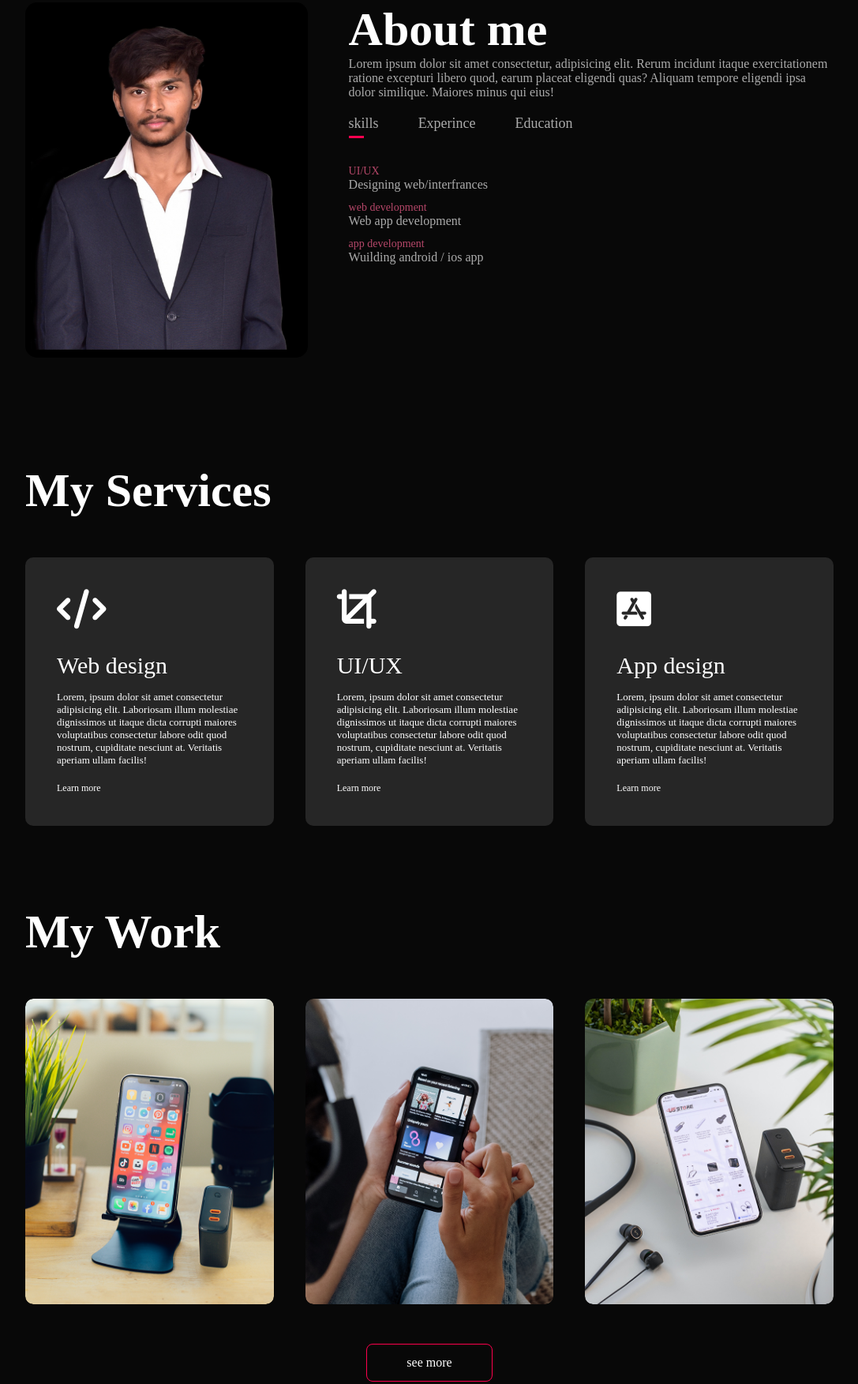
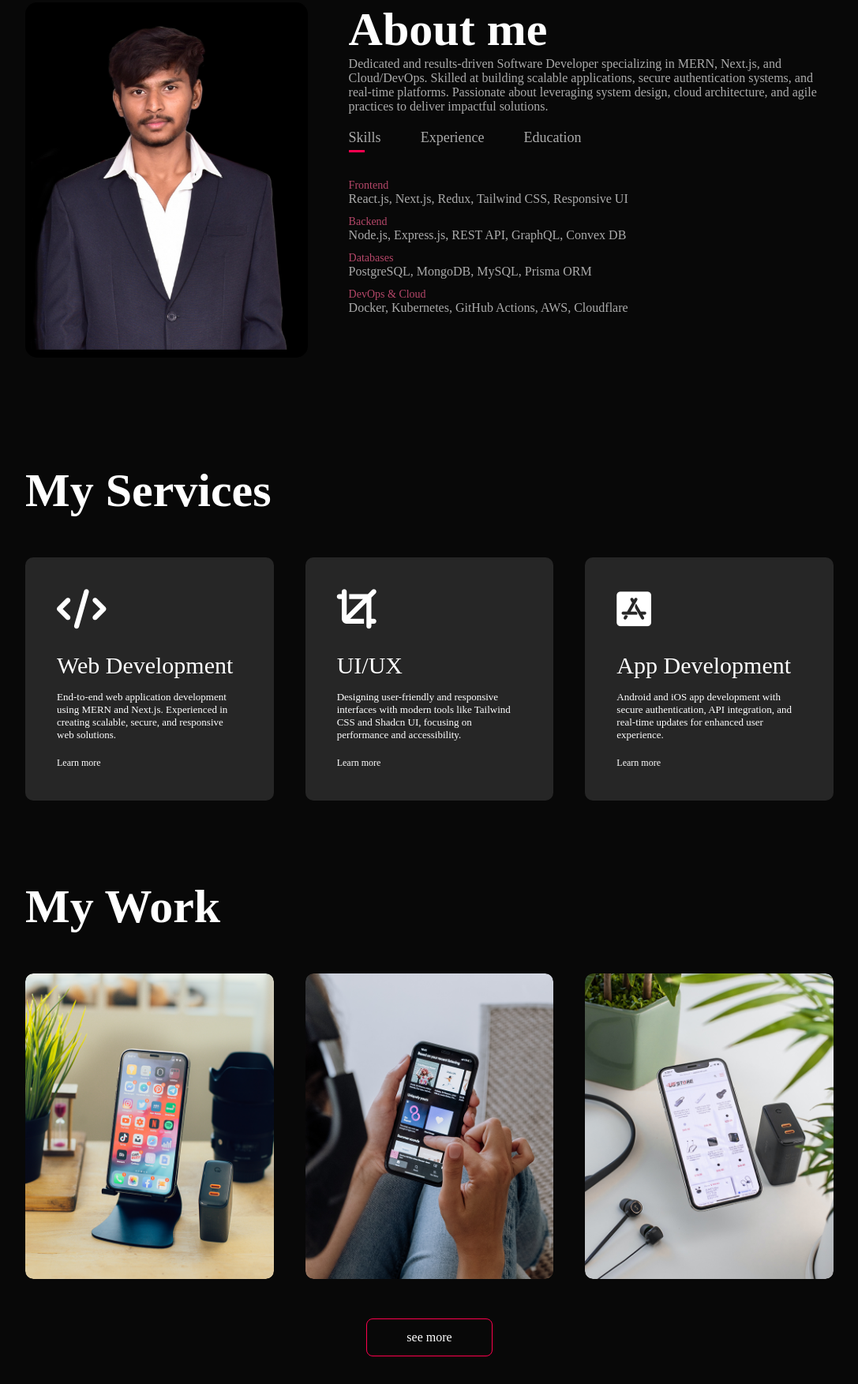
Before and after one commit to somuraj07/old-portfolio-page, a plain HTML site: page personal-portfolio/index.html in a window 1280 px wide. Shown: the part 887-2640 px from the top of the page at 79% size, without its empty margins (96-1183 px from the left). Drawn offline with Linux system fonts and the light colour scheme.

Commit message:
Update index.html

```diff
--- a/personal-portfolio/index.html
+++ b/personal-portfolio/index.html
@@ -25,11 +25,12 @@
                 <i class="fa-solid fa-bars" onclick="openmenu()"></i>
             </nav>
             <div class="header-text">
-                <p>Full stack developer</p>
-                <h1>Hi, I'm <span>Soma Sankar</span><br>Somu from puttaparthi</h1>
+                <p>Full Stack Developer | Backend Engineer</p>
+                <h1>Hi, I'm <span>Soma Sankar</span><br>Somu from Puttaparthi</h1>
             </div>
         </div>
     </div>
+
     <div id="about">
         <div class="container">
             <div class="row">
@@ -38,74 +39,74 @@
                 </div>
                 <div class="col2">
                     <h1 class="sub-tittle">About me</h1>
-                    <P>Lorem ipsum dolor sit amet consectetur, adipisicing elit. Rerum incidunt itaque exercitationem
-                        ratione excepturi libero quod, earum placeat eligendi quas? Aliquam tempore eligendi ipsa dolor
-                        similique. Maiores minus qui eius!</P>
+                    <p>Dedicated and results-driven Software Developer specializing in MERN, Next.js, and Cloud/DevOps.
+                        Skilled at building scalable applications, secure authentication systems, and real-time
+                        platforms. Passionate about leveraging system design, cloud architecture, and agile practices to
+                        deliver impactful solutions.</p>
                     <div class="tab-tittle">
-                        <P class="tab-link active-link" onclick="opentab('skills')">skills </P>
-                        <P class="tab-link" onclick="opentab('Experince')">Experince </P>
-                        <P class="tab-link" onclick="opentab('Education')">Education</P>
+                        <p class="tab-link active-link" onclick="opentab('skills')">Skills</p>
+                        <p class="tab-link" onclick="opentab('Experince')">Experience</p>
+                        <p class="tab-link" onclick="opentab('Education')">Education</p>
                     </div>
                     <div class="tab-contents active-tab" id="skills">
                         <ul>
-                            <li><span>UI/UX</span><br>Designing web/interfrances</li>
-                            <li><span>web development </span><br>Web app development</li>
-                            <li><span>app development</span><br>Wuilding android / ios app</li>
+                            <li><span>Frontend</span><br>React.js, Next.js, Redux, Tailwind CSS, Responsive UI</li>
+                            <li><span>Backend</span><br>Node.js, Express.js, REST API, GraphQL, Convex DB</li>
+                            <li><span>Databases</span><br>PostgreSQL, MongoDB, MySQL, Prisma ORM</li>
+                            <li><span>DevOps & Cloud</span><br>Docker, Kubernetes, GitHub Actions, AWS, Cloudflare</li>
                         </ul>
                     </div>
                     <div class="tab-contents" id="Experince">
                         <ul>
-                            <li><span>Sept 2022 - Present</span><br>I'm purshing college</li>
-                            <li><span>Sept- Nov 2023 </span><br>Intern: AICTE Google Virtual Internship supported by
-                                India Edu Program (NEAT): Google
-                                for Developers </li>
-
+                            <li><span>2023 – Present</span><br>Software Developer – Real-Time College Projects (MERN +
+                                Next.js apps, Outpass Automation, Blood Donor System)</li>
+                            <li><span>Sept – Nov 2023</span><br>Android Developer Intern – AICTE Google (NEAT)</li>
+                            <li><span>Jan – Dec 2023</span><br>Data Science Intern – Dizer Solutions</li>
                         </ul>
                     </div>
                     <div class="tab-contents" id="Education">
                         <ul>
-                            <li>Sept 2022 - Present<span></span><br>Bachelors of Technology in Electronics and
-                                Communications Engineering</li>
-                            <li><span>2020-2022</span><br>Intermediate (+2)- MPC: 80% </li>
-                            <li><span>2020</span><br>AP SSC (10th): 95% </li>
+                            <li><span>2022 – 2026</span><br>B.Tech in Electronics & Communication Engineering –
+                                Sanskrithi School of Engineering, JNTUA</li>
+                            <li><span>2020 – 2022</span><br>Intermediate (+2) MPC – 80%</li>
+                            <li><span>2020</span><br>AP SSC (10th) – 95%</li>
                         </ul>
                     </div>
                 </div>
             </div>
         </div>
     </div>
-    <!----servies-->
+
+    <!----services-->
     <div id="services">
         <div class="container">
             <h1 class="sub-tittle">My Services</h1>
             <div class="services-list">
                 <div>
                     <i class="fa-solid fa-code"></i>
-                    <H2>Web design</H2>
-                    <P>Lorem, ipsum dolor sit amet consectetur adipisicing elit. Laboriosam illum molestiae dignissimos
-                        ut itaque dicta corrupti maiores voluptatibus consectetur labore odit quod nostrum, cupiditate
-                        nesciunt at. Veritatis aperiam ullam facilis!</P>
+                    <h2>Web Development</h2>
+                    <p>End-to-end web application development using MERN and Next.js.
+                        Experienced in creating scalable, secure, and responsive web solutions.</p>
                     <a href="#">Learn more</a>
                 </div>
                 <div>
                     <i class="fa-solid fa-crop"></i>
-                    <H2>UI/UX</H2>
-                    <P>Lorem, ipsum dolor sit amet consectetur adipisicing elit. Laboriosam illum molestiae dignissimos
-                        ut itaque dicta corrupti maiores voluptatibus consectetur labore odit quod nostrum, cupiditate
-                        nesciunt at. Veritatis aperiam ullam facilis!</P>
+                    <h2>UI/UX</h2>
+                    <p>Designing user-friendly and responsive interfaces with modern tools like Tailwind CSS and Shadcn
+                        UI, focusing on performance and accessibility.</p>
                     <a href="#">Learn more</a>
                 </div>
                 <div>
                     <i class="fa-brands fa-app-store-ios"></i>
-                    <H2>App design</H2>
-                    <P>Lorem, ipsum dolor sit amet consectetur adipisicing elit. Laboriosam illum molestiae dignissimos
-                        ut itaque dicta corrupti maiores voluptatibus consectetur labore odit quod nostrum, cupiditate
-                        nesciunt at. Veritatis aperiam ullam facilis!</P>
+                    <h2>App Development</h2>
+                    <p>Android and iOS app development with secure authentication,
+                        API integration, and real-time updates for enhanced user experience.</p>
                     <a href="#">Learn more</a>
                 </div>
             </div>
         </div>
     </div>
+
     <!---------------------portfolio------------------------>
     <div id="portfolio">
         <div class="container">
@@ -114,27 +115,27 @@
                 <div class="work">
                     <img src="images/work-1.png">
                     <div class="layer">
-                        <h3>social media app</h3>
-                        <P>The app contents you to the talented people around the world.
-                            owload it from play store.</P>
+                        <h3>HostelGuard – Smart Leave Management</h3>
+                        <p>Digitized hostel leave approvals for 200+ students, reducing manual work by 60%.
+                            Integrated secure authentication and real-time updates.</p>
                         <a href="#"><i class="fa-solid fa-up-right-from-square"></i></a>
                     </div>
                 </div>
                 <div class="work">
                     <img src="images/work-2.png">
                     <div class="layer">
-                        <h3>Music app</h3>
-                        <P>The app contents you to the talented people around the world.
-                            owload it from play store.</P>
+                        <h3>Blood Management System</h3>
+                        <p>Built donor tracking platform with role-based access and optimized PostgreSQL backend.
+                            Improved efficiency by 40%.</p>
                         <a href="#"><i class="fa-solid fa-up-right-from-square"></i></a>
                     </div>
                 </div>
                 <div class="work">
                     <img src="images/work-3.png">
                     <div class="layer">
-                        <h3>Online shopping app</h3>
-                        <P>The app contents you to the talented people around the world.
-                            owload it from play store.</P>
+                        <h3>AI Video Interview Platform</h3>
+                        <p>Developed real-time interview platform with scheduling, feedback tracking,
+                            and support for 100+ users concurrently.</p>
                         <a href="#"><i class="fa-solid fa-up-right-from-square"></i></a>
                     </div>
                 </div>
@@ -142,22 +143,23 @@
             <a href="#" class="btn">see more</a>
         </div>
     </div>
+
     <!-----------------contact----------------->
     <div id="contact">
         <div class="container">
             <div class="row">
                 <div class="contact-left">
                     <h1 class="sub-tittle">Contact Me</h1>
-                    <P><i class="fa-regular fa-envelope"></i>somasankar33@gmail.com</P>
+                    <p><i class="fa-regular fa-envelope"></i> katikasomasankar@gmail.com</p>
                     <div class="socal-icons">
-                        <a href="">
-                            <i class="fa-brands fa-square-facebook"></i>
+                        <a href="https://github.com/somuraj07" target="_blank">
+                            <i class="fa-brands fa-github"></i>
                         </a>
-                        <a href="">
+                        <a href="https://www.linkedin.com/in/somuraj07" target="_blank">
+                            <i class="fa-brands fa-linkedin"></i>
+                        </a>
+                        <a href="https://www.instagram.com/" target="_blank">
                             <i class="fa-brands fa-instagram"></i>
-                        </a>
-                        <a href="">
-                            <i class="fa-brands fa-linkedin"></i>
                         </a>
                     </div>
                     <a href="images/resume.pdf" download class="btn btn2">Download CV</a>
@@ -173,10 +175,7 @@
                 </div>
             </div>
         </div>
-
     </div>
-
-
 
     <script src="app.js"></script>
 </body>
```
